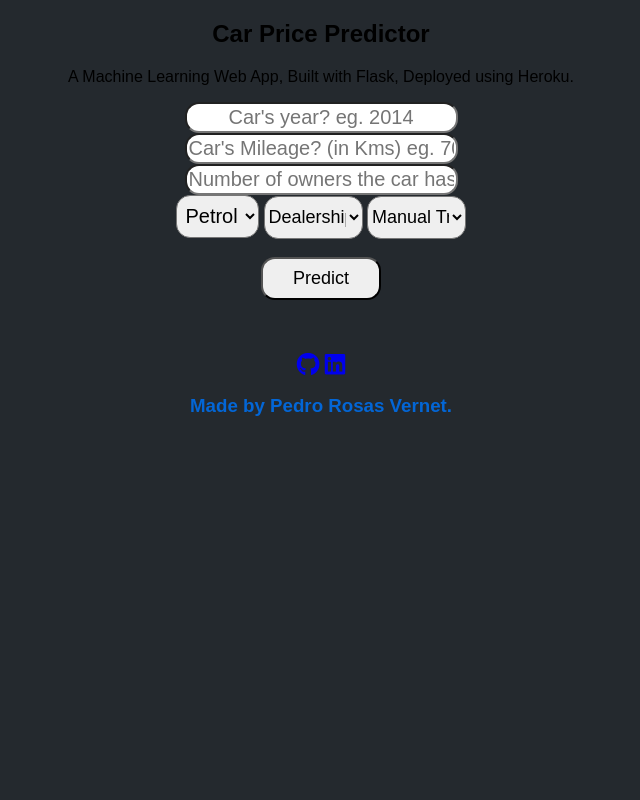
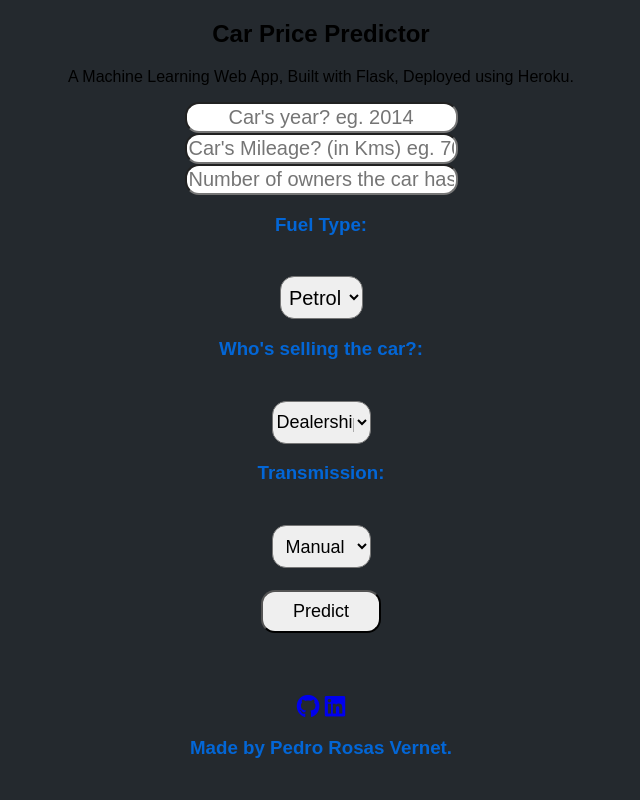
Before and after one commit to prosasDS/car-price-regression, a Flask app: page / in a window 1280 px wide. Shown: the whole page, without its empty margins (319-959 px from the left). Run offline with Flask 2, Linux system fonts and the light colour scheme; parts of the project's set-up code (start-up, migrations or seed data) failed here and were passed over; some libraries are stand-ins or nearby versions.

Commit message:
Update index.html

```diff
--- a/templates/index.html
+++ b/templates/index.html
@@ -22,17 +22,23 @@
             <input id="first" name="Year" type="number " placeholder="Car's year? eg. 2014"><br>
             <input id="third" name="Kms_Driven" required="required" placeholder="Car's Mileage? (in Kms) eg. 70000"><br>
             <input id="fourth" name="Owner" required="required" placeholder="Number of owners the car has had? eg. 2"><br>
-            <select name="Fuel_Type_Petrol" id="fuel" required="required"><br>
+            <h3> Fuel Type: <h3>
+            <br>
+            <select name="Fuel_Type_Petrol" id="fuel" required="required">
                 <option value="Petrol">Petrol</option>
                 <option value="Diesel">Diesel</option>
             </select>
+            <h3> Who's selling the car?: <h3>
+            <br>
             <select name="Seller_Type_Individual" id="resea" required="required"><br>
                 <option value="Dealer">Dealership seller</option>
                 <option value="Individual">Individual seller</option>
             </select>
+            <h3> Transmission: <h3>
+            <br>
             <select name="Transmission_Mannual" id="research" required="required"><br>
-                <option value="Mannual">Manual Transmission</option>
-                <option value="Automatic">Automatic Transmission</option>
+                <option value="Mannual">Manual</option>
+                <option value="Automatic">Automatic</option>
             </select>
             <br><br><button id="sub" type="submit ">Predict</button>
             <br>
```
